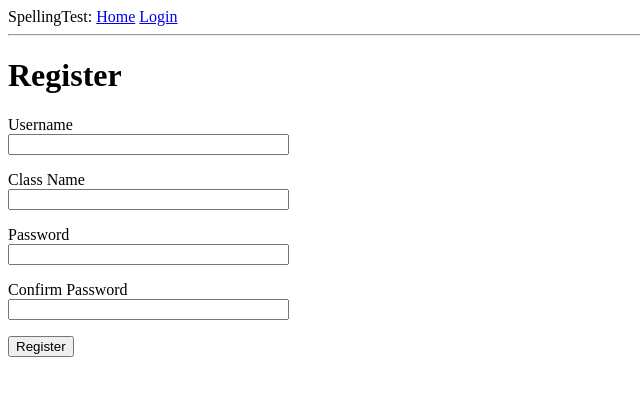
After one commit to PeterBoutle/Spelling-Test, a Flask app: page /register in a window 1280 px wide. The commit adds this page. Shown: the top 396 px of the page, without its empty margins (0-640 px from the left). Run offline with Flask 2, Linux system fonts and the light colour scheme.

Commit message:
added login and reg screens

```diff
--- a/app/__init__.py
+++ b/app/__init__.py
@@ -2,10 +2,13 @@ from flask import Flask
 from config import Config
 from flask_sqlalchemy import SQLAlchemy
 from flask_migrate import Migrate
+from flask_login import LoginManager
 
 app = Flask(__name__)
 app.config.from_object(Config)
 db = SQLAlchemy(app)
 migrate = Migrate(app,db)
+login = LoginManager(app)
+login.login_view = 'login'
 
 from app import routes, models
--- a/app/forms.py
+++ b/app/forms.py
@@ -1,9 +1,22 @@
 from flask_wtf import FlaskForm
 from wtforms import StringField, PasswordField, BooleanField, SubmitField
-from wtforms.validators import DataRequired
+from wtforms.validators import DataRequired, ValidationError,EqualTo
+from app.models import User
 
 class LoginForm(FlaskForm):
     username = StringField('Username', validators=[DataRequired()])
     password = PasswordField('Password', validators=[DataRequired()])
     remember_me = BooleanField('Remember Me')
     submit = SubmitField('Sign In')
+
+class RegistrationForm(FlaskForm):
+    username = StringField('Username', validators=[DataRequired()])
+    classname = StringField('Class Name', validators=[DataRequired()])
+    password = PasswordField('Password', validators=[DataRequired()])
+    password2 = PasswordField('Confirm Password', validators=[DataRequired(), EqualTo('password')])
+    submit = SubmitField('Register')
+
+def validate_username(self, username):
+    user = User.query.filter_by(username=username.data).first()
+    if user is not None:
+        raise ValidationError('Please pick a different Username')
--- a/app/routes.py
+++ b/app/routes.py
@@ -1,19 +1,49 @@
-from flask import render_template, flash, redirect, url_for
-from app import app
-from app.forms import LoginForm
-
+from flask import render_template, flash, redirect, url_for,request
+from app import app,db
+from app.forms import LoginForm, RegistrationForm
+from flask_login import current_user, login_user, logout_user, login_required
+from app.models import User
+from werkzeug.urls import url_parse
 
 @app.route('/')
 @app.route('/index')
-
+@login_required
 def index():
-    user = {'username': 'Pete'}
-    return render_template('index.html', title='Home',user=user)
+    return render_template('index.html', title='Home')
 
 @app.route('/login', methods=['GET', 'POST'])
 def login():
+    if current_user.is_authenticated:
+        return redirect(url_for('index'))
     form = LoginForm()
     if form.validate_on_submit():
-        flash('Login requested for user {}, remember me = {}'.format(form.username.data, form.remember_me.data))
+        user = User.query.filter_by(username=form.username.data).first()
+        if user is None or not user.check_password(form.password.data):
+            flash('Invalid username or password')
+            return redirect(url_for('login'))
+        login_user(user, remember=form.remember_me.data)
+        next_page = request.args.get('next')
+        if not next_page or url_parse(next_page).netloc != '':
+            next_page = url_for('index')
+        return redirect(next_page)
+    return render_template('login.html', title='Sign In', form=form)
+
+
+@app.route('/logout')
+def logout():
+    logout_user()
+    return redirect(url_for('index'))
+
+@app.route('/register', methods=['GET', 'POST'])
+def register():
+    if current_user.is_authenticated:
         return redirect(url_for('index'))
-    return render_template('login.html', title='Sign In',form = form)
+    form = RegistrationForm()
+    if form.validate_on_submit():
+        user = User(username=form.username.data, classname=form.classname.data)
+        user.set_password(form.password.data)
+        db.session.add(user)
+        db.session.commit()
+        flash('Congratultions you are now registered!')
+        return redirect(url_for('login'))
+    return render_template('register.html', title='Register', form = form)
--- a/app/templates/base.html
+++ b/app/templates/base.html
@@ -4,7 +4,11 @@
     </head>
     <body>
         <div>SpellingTest: <a href="{{ url_for('index') }}">Home</a>
+            {% if current_user.is_anonymous %}
             <a href="{{ url_for('login') }}">Login</a>
+            {% else %}
+            <a href="{{ url_for('logout') }}">Logout</a>
+            {% endif %}
          </div>
          <hr>
          {% with messages = get_flashed_messages() %}
--- a/app/templates/index.html
+++ b/app/templates/index.html
@@ -1,6 +1,6 @@
 {% extends "base.html" %}
 {% block content %}
-    <h1>Hello, {{user.username}}!</h1>
+    <h1>Hi, {{ current_user.username }}!</h1>
     <h2>This is where the spelling test game will live</h2>
     <h2>Obvously it's not implemented yet but it will be soon.</h2>
 {% endblock %}
--- a/app/templates/login.html
+++ b/app/templates/login.html
@@ -22,4 +22,5 @@
     <p>{{ form.remember_me() }} {{ form.remember_me.label }}</p>
     <p>{{ form.submit() }}</p>
 </form>
+<p>No account? <a href="{{url_for('register') }}">Click to register!</a></p>
 {% endblock %}
--- /dev/null
+++ b/app/templates/register.html
@@ -0,0 +1,38 @@
+{% extends "base.html" %}
+
+{%block content %}
+<h1>Register</h1>
+<form action="" method="post">
+    {{form.hidden_tag()}}
+    <p>
+        {{form.username.label}} <br>
+        {{form.username(size=32)}}<br>
+        {% for error in form.username.errors %}
+        <span style="color: red;">[{{ error}}]</span>
+        {% endfor %}
+    </p>
+    <p>
+        {{ form.classname.label }}<br>
+        {{form.classname(size=32)}}<br>
+        {% for error in form.classname.errors %}
+        <span style="color: red;">[{{ error }}]</span>
+        {% endfor %}
+
+    </p>
+    <p>
+            {{ form.password.label }}<br>
+            {{ form.password(size=32) }}<br>
+            {% for error in form.password.errors %}
+            <span style="color: red;">[{{ error }}]</span>
+            {% endfor %}
+        </p>
+    <p>
+            {{ form.password2.label }}<br>
+            {{ form.password2(size=32) }}<br>
+            {% for error in form.password2.errors %}
+            <span style="color: red;">[{{ error }}]</span>
+            {% endfor %}
+        </p>
+        <p>{{ form.submit() }}</p>
+    </form>
+{% endblock %}
```
Also changed, not shown: app/models.py (+22 -9 lines), migrations/versions/a68e2a916d23_.py (renamed from migrations/versions/6e1563336a14_try.py, +15 -15 lines), app.db.
